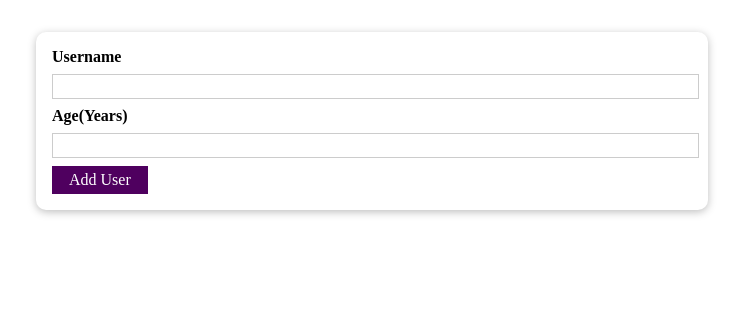
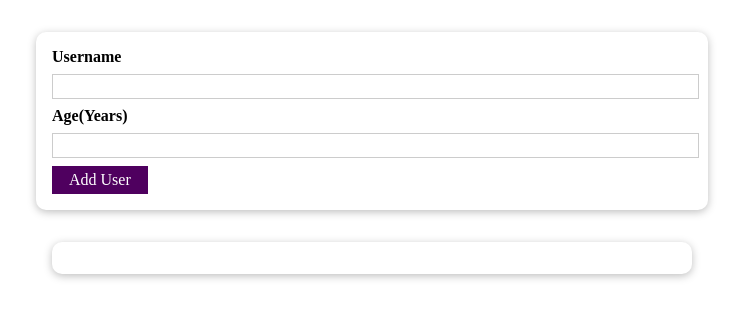
Before and after one commit to rajesh-gole-softobiz/ReactJS-Projects, a React (Create React App) app in the folder 1.practice-project/: page / in a window 1280 px wide. Shown: the top 318 px of the page, without its empty margins (268-1011 px from the left). Built offline with nearby package versions, Linux system fonts and the light colour scheme.

Commit message:
Adding a UsersList component

```diff
--- a/1.practice-project/src/App.js
+++ b/1.practice-project/src/App.js
@@ -1,9 +1,11 @@
 import React from 'react'
 import AddUser from './components/Users/AddUser';
+import UsersList from './components/Users/UsersList';
 function App() {
   return (
     <div>
         <AddUser/>
+        <UsersList users={[]}/>
     </div>
   )
 }
--- /dev/null
+++ b/1.practice-project/src/components/Users/UsersList.js
@@ -0,0 +1,21 @@
+
+import React from "react";
+import Card from '../UI/Card';
+import classes from './UsersList.module.css'
+
+
+const UserList = (props) => {
+   return(
+    <Card className={classes.users}>
+   <ul>
+    {props.users.map((user) =>(
+    <li>
+        {user.name} ({user.age} years old)
+    </li>
+    ))}
+   </ul>
+   </Card>
+   )
+};
+
+export default UserList;
--- /dev/null
+++ b/1.practice-project/src/components/Users/UsersList.module.css
@@ -0,0 +1,16 @@
+.users {
+    margin: 2rem auto;
+    width: 90%;
+    max-width: 40rem;
+  }
+
+  .users ul {
+    list-style: none;
+    padding: 1rem;
+  }
+
+  .users li {
+    border: 1px solid #ccc;
+    margin: 0.5rem 0;
+    padding: 0.5rem;
+  }
```
